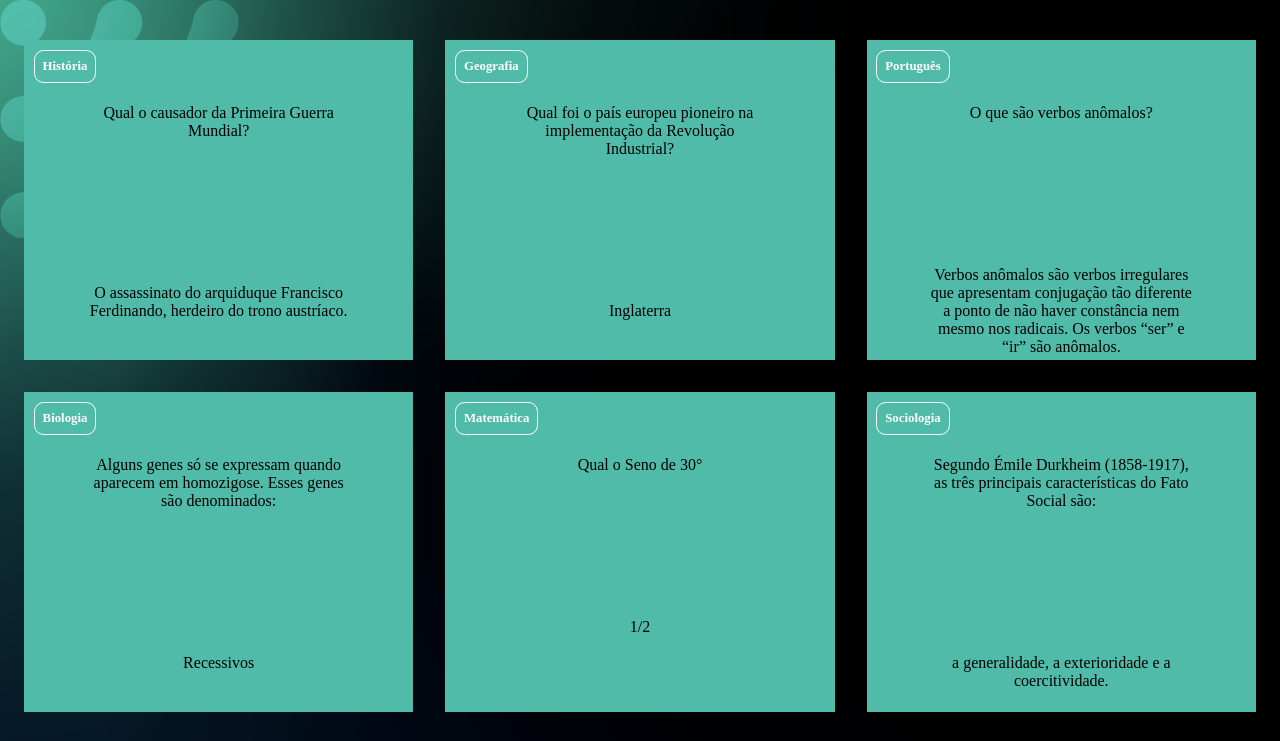
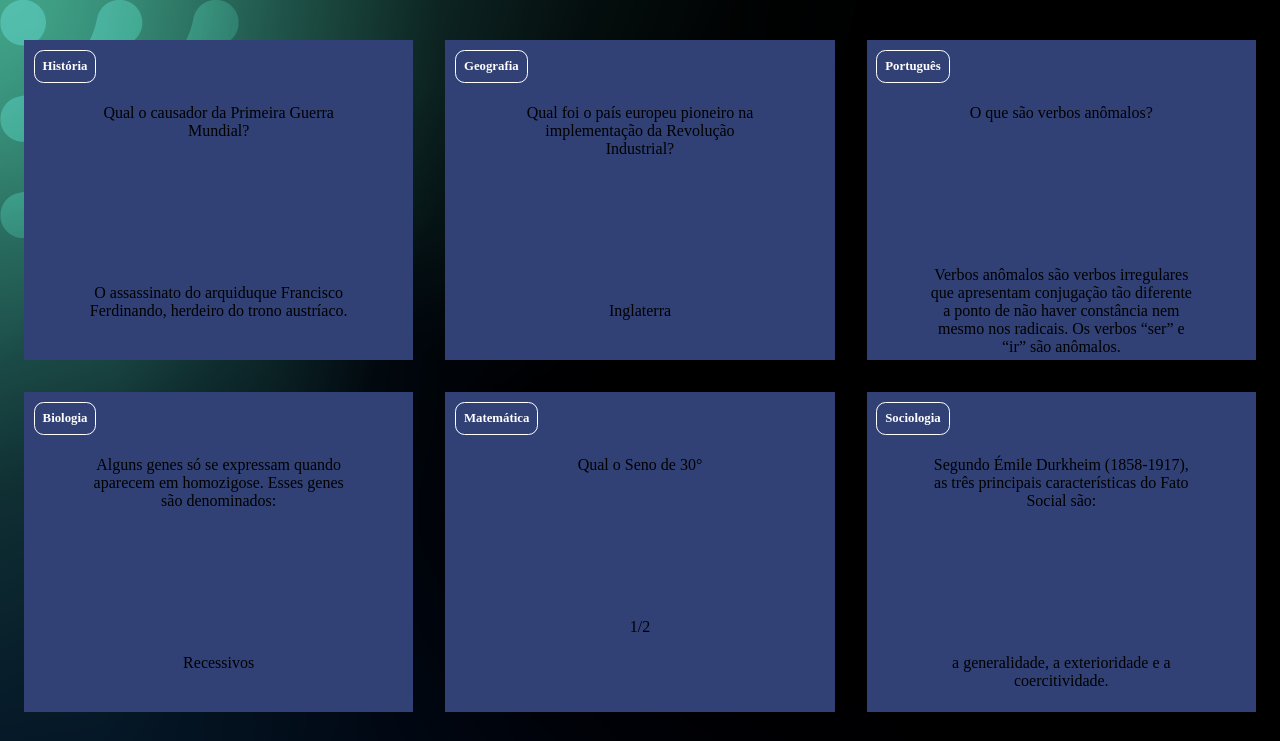
Before and after one commit to flaviahossel/flashcards, a plain HTML site: page index.html in a window 1280 px wide. Shown: the top 741 px of the page. Drawn offline with Linux system fonts and the light colour scheme; a web font is replaced by a local one.

Commit message:
01/10/24

```diff
--- a/assets/style.css
+++ b/assets/style.css
@@ -2,8 +2,8 @@
 
 :root{
   --text-color: #ffffff;
-  --card-front-color: #51BBA9;
-  --card-back-color: #51BBA9;
+  --card-front-color: #314175;
+  --card-back-color: #314175;
 }
 
 body {
```
